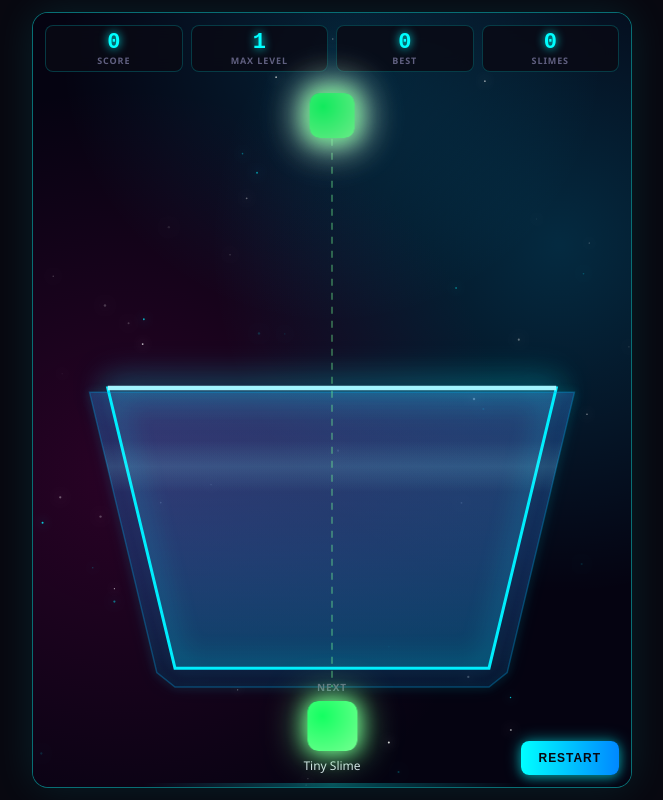
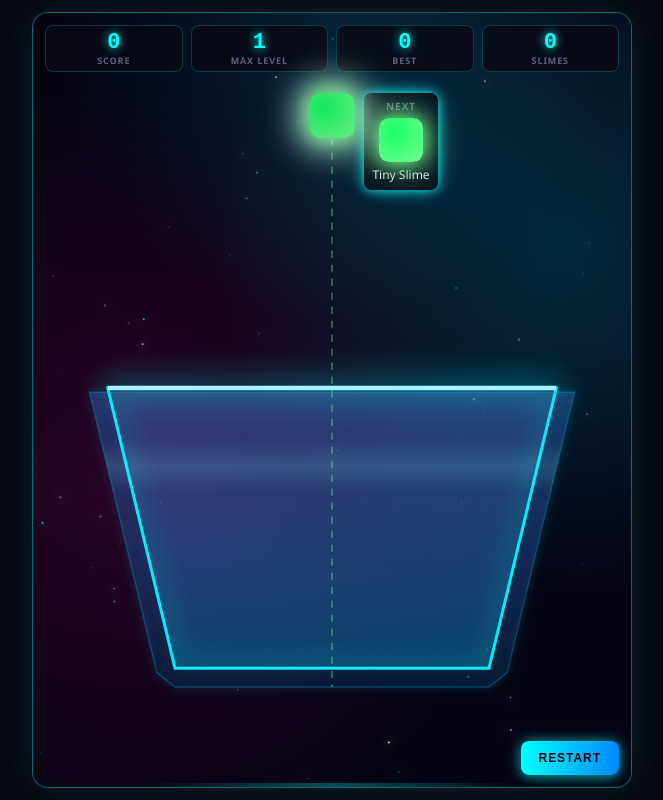
Before and after one commit to Yurashk/slime-cosmo, a website built with Vite: page index.html in a window 1280 px wide. Shown: the whole page, without its empty margins (308-971 px from the left). Built offline with nearby package versions, Linux system fonts and the light colour scheme.

Commit message:
Next-block preview: place in a floating card next to the current block

```diff
--- a/src/main.js
+++ b/src/main.js
@@ -24,6 +24,7 @@ const maxLevelEl = document.getElementById('max-level');
 const highScoreEl = document.getElementById('high-score');
 const slimeCountEl = document.getElementById('slime-count');
 const nextSlimeDisplay = document.getElementById('next-slime-display');
+const nextSlimeHud = document.getElementById('next-slime-hud');
 const nextSlimeNameEl = document.getElementById('next-slime-name');
 const restartBtn = document.getElementById('restart-btn');
 const playAgainBtn = document.getElementById('play-again-btn');
@@ -282,6 +283,15 @@ function updatePreviewPosition() {
 
   previewEl.style.left = clampedX + 'px';
   previewEl.style.transform = 'translateX(-50%)';
+
+  const previewSize = currentPreviewConfig ? currentPreviewConfig.radius * 2 * layoutScale : 40;
+  const gap = 10;
+  const hudWidth = 60;
+  let hudLeft = clampedX + previewSize / 2 + gap;
+  if (hudLeft + hudWidth > canvasRect.width - 6) {
+    hudLeft = clampedX - previewSize / 2 - gap - hudWidth;
+  }
+  nextSlimeHud.style.left = hudLeft + 'px';
 
   const dropZoneLeft = centerX - halfWidth;
   const dropZoneWidth = halfWidth * 2;
@@ -739,6 +749,7 @@ function triggerGameOver() {
   finalScoreEl.textContent = score.toLocaleString();
   finalMaxLevelEl.textContent = maxLevelReached;
   comboShownUntil = 0;
+  nextSlimeHud.classList.add('hidden');
   gameOverOverlay.classList.remove('hidden');
   previewEl.classList.add('hidden');
 }
@@ -777,6 +788,7 @@ function restartGame() {
 
   nextSlimeConfig = null;
   spawnNextSlime();
+  nextSlimeHud.classList.remove('hidden');
   updateUI();
   updateHighScoreUI();
 }
--- a/style.css
+++ b/style.css
@@ -183,16 +183,20 @@ body::before {
 
 .next-slime-hud {
   position: absolute;
-  bottom: calc(12px + env(safe-area-inset-bottom));
-  left: 50%;
-  transform: translateX(-50%);
+  top: calc(12px + env(safe-area-inset-top) + 68px);
+  left: 0;
   display: flex;
   flex-direction: column;
   align-items: center;
-  gap: 6px;
+  gap: 4px;
   z-index: 5;
   pointer-events: none;
+  background: rgba(5,3,17,0.65);
+  padding: 6px 8px;
+  border-radius: 8px;
+  box-shadow: 0 0 12px var(--neon-cyan), 0 0 24px rgba(0,200,255,0.25);
 }
+.next-slime-hud.hidden { display: none !important; }
 
 .next-label {
   font-size: clamp(8px, 1.3vw, 10px);
@@ -203,8 +207,8 @@ body::before {
 }
 
 .next-slime-display {
-  width: 50px;
-  height: 50px;
+  width: 44px;
+  height: 44px;
   border-radius: 22%;
   background: radial-gradient(circle at 30% 30%, var(--neon-cyan), var(--neon-blue));
   box-shadow:
@@ -269,6 +273,9 @@ body::before {
   animation: fade-in 0.3s ease-out;
 }
 
+.hidden {
+  display: none !important;
+}
 .overlay.hidden {
   display: none;
 }
```
